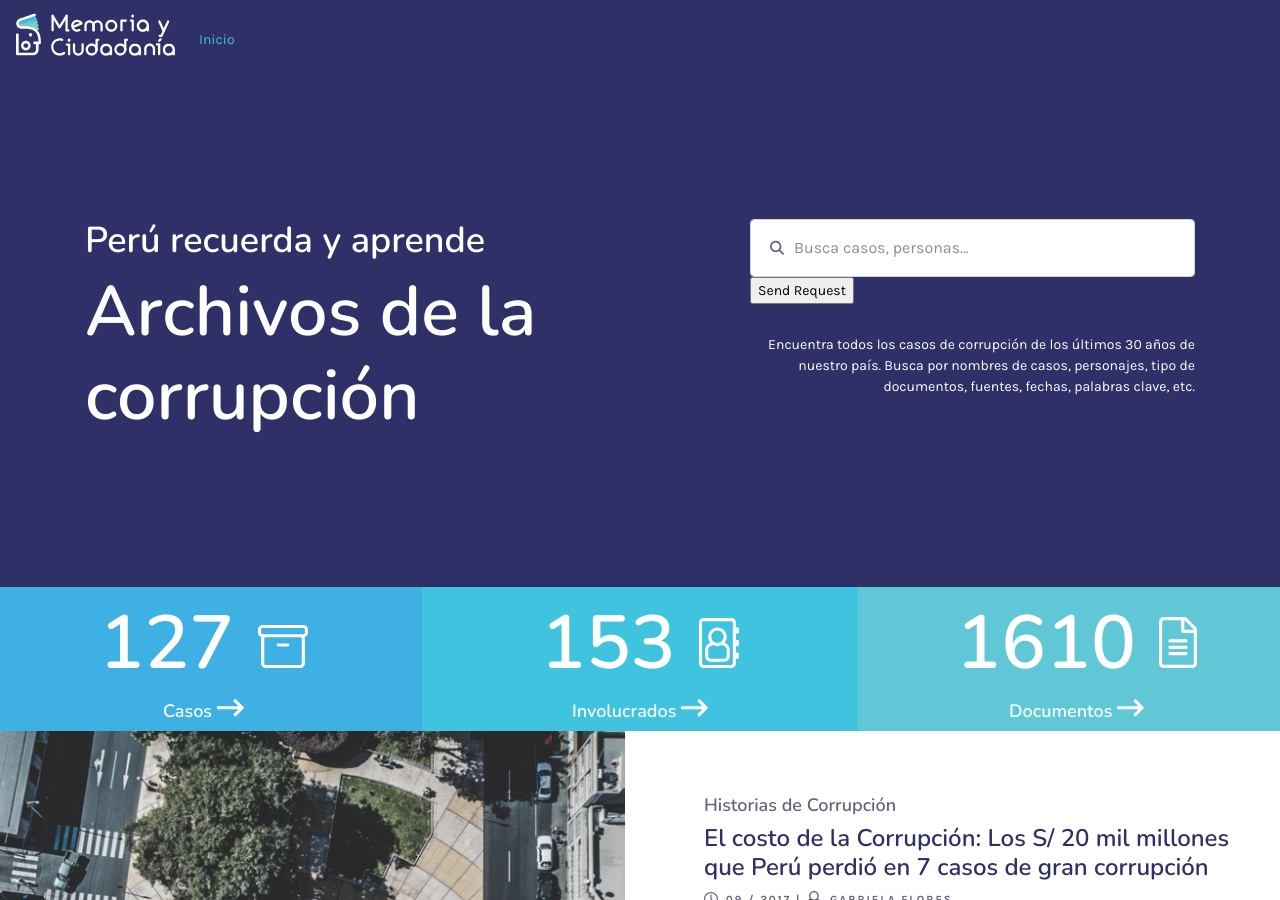
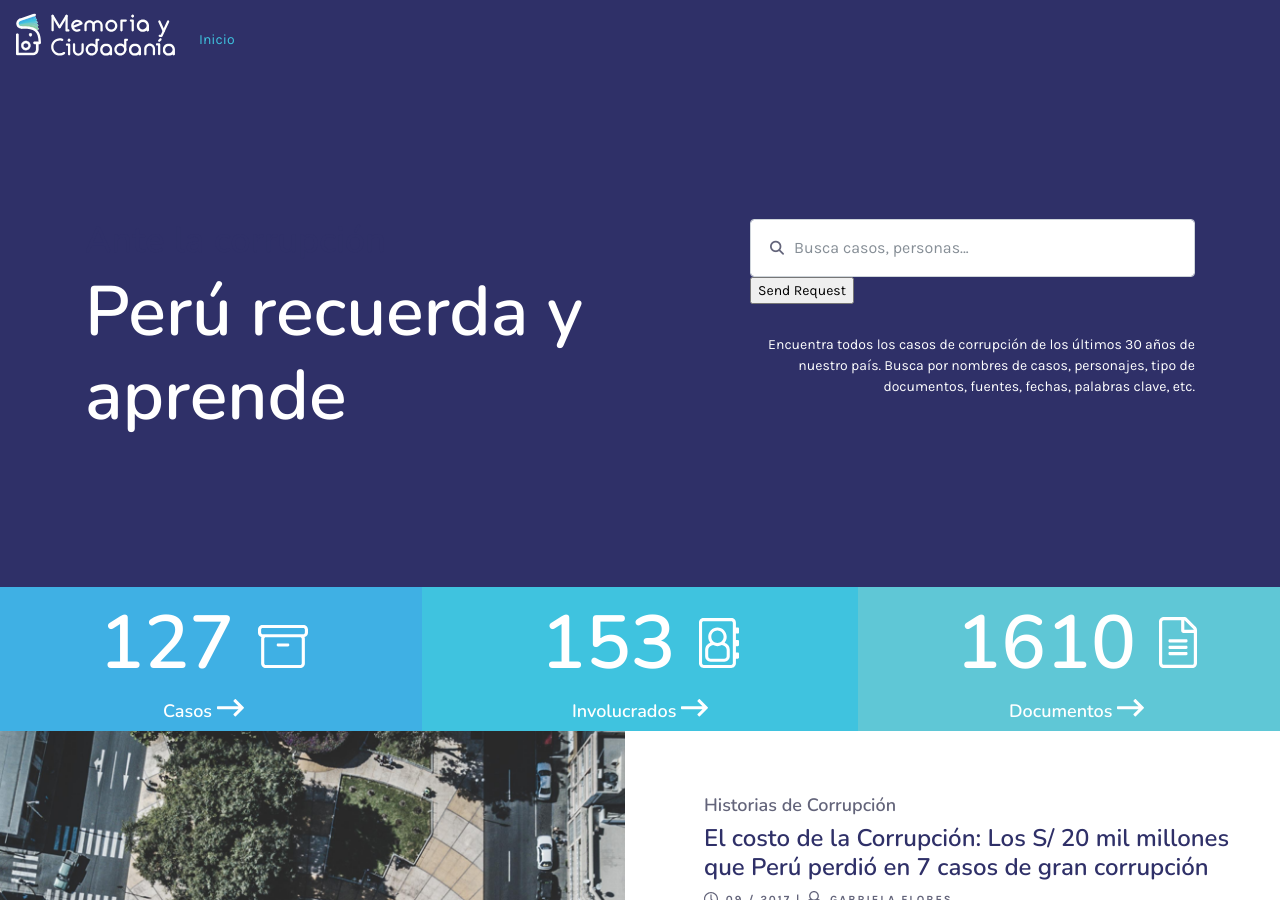
Before and after one commit to camargozzini/memoriayciudadania, a Jekyll site: the page built from index.md, in a window 1280 px wide and 900 px high. Built offline with Jekyll 4.4.1, drawn with Linux system fonts in a browser that asks for light colours; nearby versions of some CDN libraries.

Commit message:
Actualizando el formulario

```diff
--- a/_includes/head.html
+++ b/_includes/head.html
@@ -18,13 +18,15 @@
   <link rel="stylesheet" type="text/css" href="{{ site.baseurl }}/css/main.css" />
   <script type="text/javascript">
   $(function(){
-    $('.boton_que_manda_las_cosas').click(function(e){
-      var url = "https://sidh.cejil.org/es/library/?q=(searchTerm:%1$s)"
+    $('.formulario_que_manda_las_cosas').submit(function(e){
+      var url = "https://japiqay.uwazi.io/es/?q=(order:asc,searchTerm:%1$s,sort:_score)";
       var texto = $('.buscador_q').val();
       if (texto){
         var final_url = sprintf(url, texto);
         window.location = final_url;
+        return false;
       }
+      return false;
     });
   });
   </script>
--- a/_includes/hero.html
+++ b/_includes/hero.html
@@ -3,17 +3,18 @@
 
     <div class="row justify-content-between">
       <div class="col-6 text-white">
-        <h3 class="text-white">Perú recuerda y aprende</h3>
-        <h1>Archivos de la corrupción</h1>
+        <h3>Ante la corrupción</h3>
+        <h1>Perú recuerda y aprende</h1>
       </div>
       <div class="col-5">
         <!-- Search -->
         <section id="search">
-
+          <form method="GET" class="formulario_que_manda_las_cosas">
           <label for="search-input"><i class="fa fa-search" aria-hidden="true"></i><span class="sr-only">Busca casos, personas...</span></label>
 
           <input id="search-input" class="form-control input-lg buscador_q" placeholder="Busca casos, personas..." autocomplete="off" spellcheck="false" autocorrect="off" tabindex="1">
-          <input type="submit" class="boton_que_manda_las_cosas" value="Send Request">
+          <input type="submit" value="Send Request">
+          </form>
         </section>
         <p class="text-white text-right">Encuentra todos los casos de corrupción de los últimos 30 años de nuestro país.  Busca por nombres de casos, personajes, tipo de documentos, fuentes, fechas, palabras clave, etc.</p>
       </div>
```
